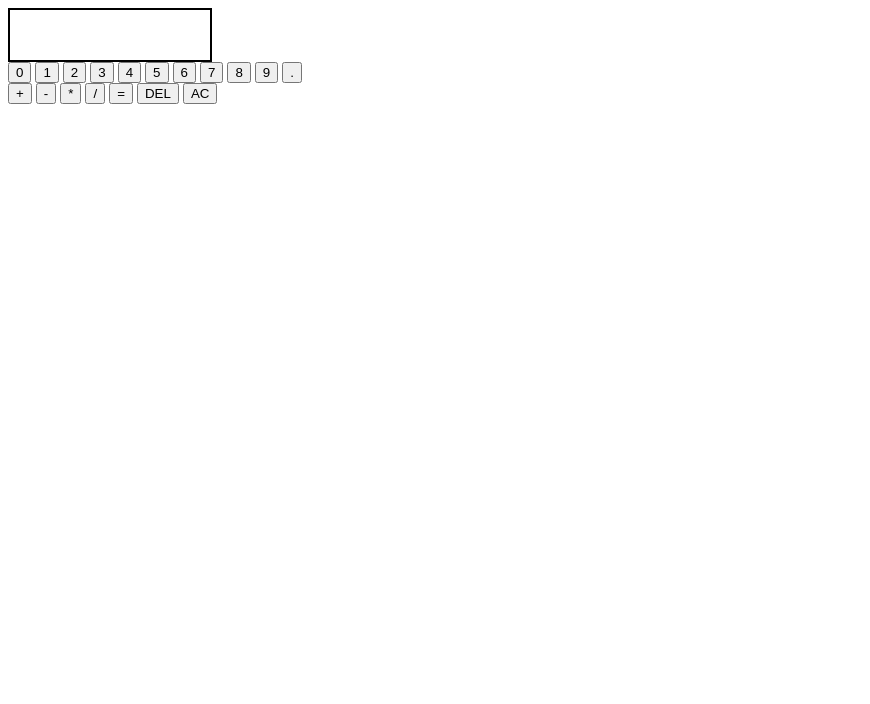
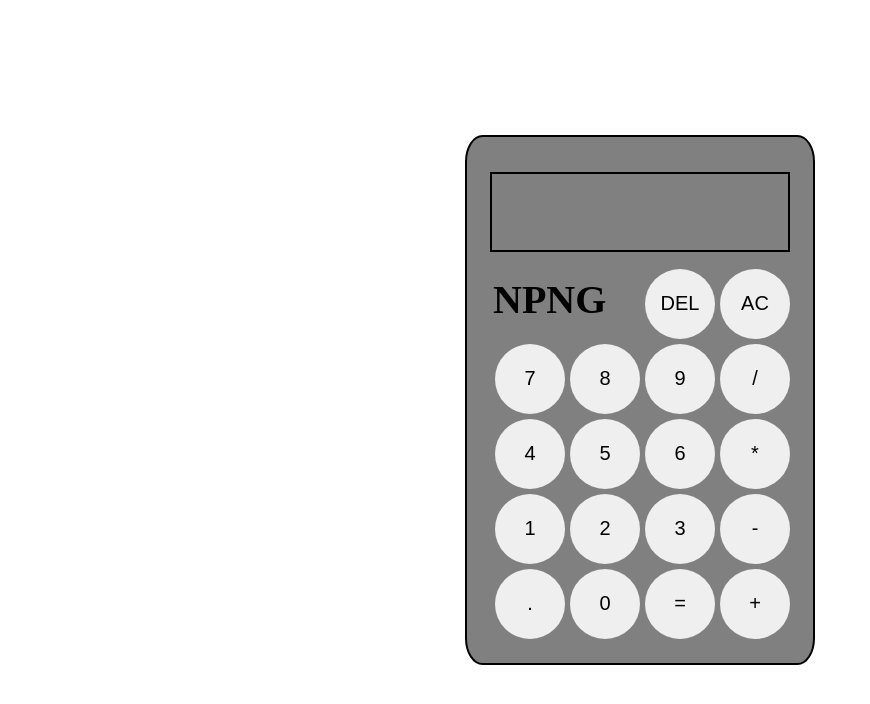
Before and after one commit to NoPainNoGain-SigmaDev/calculator, a plain HTML site: page index.html in a window 1280 px wide. Shown: the whole page, without its empty margins (0-870 px from the left). Drawn offline with Linux system fonts and the light colour scheme.

Commit message:
feat: add basic styling for calculator UI

```diff
--- a/index.html
+++ b/index.html
@@ -9,27 +9,28 @@
   <body>
     <div id="calculator-container">
       <div id="calculator-display"></div>
+      <div id="calculator-clear-del-container">
+        <h1>NPNG</h1>
+        <button id="btn-del" value="d">DEL</button>
+        <button id="btn-clear" value="c">AC</button>
+      </div>
       <div id="calculator-buttons-container">
-        <button id="btn-0" value="0" class="number-btn btn">0</button>
+        <button id="btn-7" value="7" class="number-btn btn">7</button>
+        <button id="btn-8" value="8" class="number-btn btn">8</button>
+        <button id="btn-9" value="9" class="number-btn btn">9</button>
+        <button id="btn-divide" value="/">/</button>
+        <button id="btn-4" value="4" class="number-btn btn">4</button>
+        <button id="btn-5" value="5" class="number-btn btn">5</button>
+        <button id="btn-6" value="6" class="number-btn btn">6</button>
+        <button id="btn-multiply" value="*">*</button>
         <button id="btn-1" value="1" class="number-btn btn">1</button>
         <button id="btn-2" value="2" class="number-btn btn">2</button>
         <button id="btn-3" value="3" class="number-btn btn">3</button>
-        <button id="btn-4" value="4" class="number-btn btn">4</button>
-        <button id="btn-5" value="5" class="number-btn btn">5</button>
-        <button id="btn-6" value="6" class="number-btn btn">6</button>
-        <button id="btn-7" value="7" class="number-btn btn">7</button>
-        <button id="btn-8" value="8" class="number-btn btn">8</button>
-        <button id="btn-9" value="9" class="number-btn btn">9</button>
+        <button id="btn-substract" value="-">-</button>
         <button id="btn-point" value=".">.</button>
-      </div>
-      <div id="calculator-operators">
+        <button id="btn-0" value="0" class="number-btn btn">0</button>
+        <button id="btn-equal" value="=">=</button>
         <button id="btn-add" value="+">+</button>
-        <button id="btn-substract" value="-">-</button>
-        <button id="btn-multiply" value="*">*</button>
-        <button id="btn-divide" value="/">/</button>
-        <button id="btn-equal" value="=">=</button>
-        <button id="btn-del" value="d">DEL</button>
-        <button id="btn-clear" value="c">AC</button>
       </div>
     </div>
 
--- a/script.js
+++ b/script.js
@@ -36,16 +36,16 @@ const operate = (numberA, numberB, operator) => {
   switch (operator) {
     case "add":
 
-      result = add(numberA, numberB);
+      result = parseFloat(add(numberA, numberB).toFixed(3));
       break;
     case "sub":
-      result = substract(numberA, numberB);
+      result = parseFloat(substract(numberA, numberB).toFixed(3));
       break;
     case "div":
-      result = divide(numberA, numberB);
+      result = parseFloat(divide(numberA, numberB).toFixed(3));
       break;
     case "mul":
-      result = multiply(numberA, numberB);
+      result = parseFloat(multiply(numberA, numberB).toFixed(3));
       break;
     default:
       result = parseFloat(operation);
--- a/styles.css
+++ b/styles.css
@@ -1,5 +1,81 @@
-#calculator-display{
-    width: 200px;
-    height: 50px;
-    border: 2px solid black;
+:root {
+  --calculator-body-color: gray;
+  --calculator-display-color: green;
+  --calculator-numbers-color: black;
+  --calculator-operations-color: yellow;
+  --calculator-utilities-color: red;
 }
+
+* {
+  padding: 0;
+  margin: 0;
+  box-sizing: border-box;
+
+}
+
+body {
+  width: 100vw;
+  height: 100vh;
+
+
+  display: flex;
+  flex-direction: column;
+  justify-content: center;
+  align-items: center;
+}
+
+#calculator-container {
+  background-color: var(--calculator-body-color);
+  width: 350px;
+  height: 530px;
+  border-radius: 5%;
+border: 2px solid black;
+
+}
+
+#calculator-display {
+  width: 300px;
+  height: 80px;
+  margin: 10% auto 5% auto;
+  border: 2px solid black;
+  font-size: 30px;
+  font-family: sans-serif;
+  text-align: right;
+  padding: 10px 10px 0 0;
+
+}
+
+#calculator-buttons-container {
+  width: 300px;
+  margin: 0 auto 0 auto;
+  display: flex;
+  flex-direction: row;
+  justify-content: flex-end;
+  flex-wrap: wrap;
+gap:5px;
+}
+#calculator-clear-del-container {
+  width: 300px;
+  margin: 0 auto 5px auto;
+  display: flex;
+  flex-direction: row;
+  justify-content: flex-end;
+  gap:5px;
+  position: relative;
+}
+#calculator-clear-del-container h1{
+    position: absolute;
+    left: 1%;
+    top: 10%;
+    font-size: 40px;
+}
+
+button {
+  height: calc((300px / 4) - 5px);
+  aspect-ratio: 1/1;
+  margin: 0;
+  border-radius: 50% ;
+  border: none;
+  font-size: 20px!important;
+  font-family: sans-serif;
+}
```
